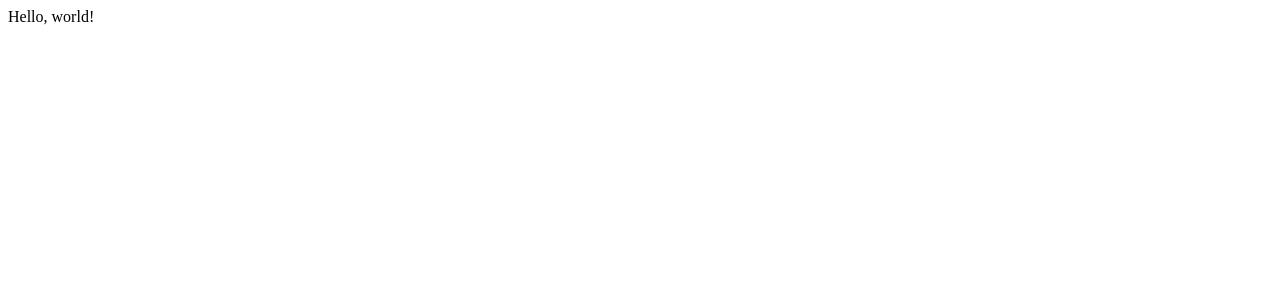
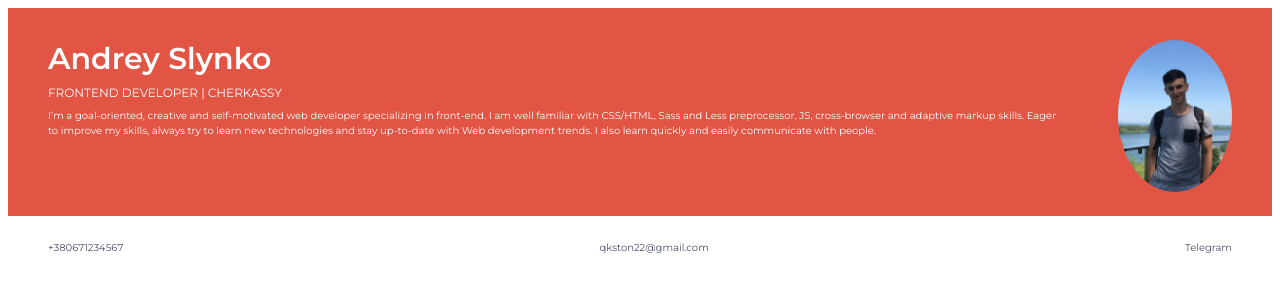
Before and after one commit to Qkston/Intensives, a plain HTML site: page Frontend marathon (MATE ACADEMY)/my-project/index.html in a window 1280 px wide. Drawn offline with Linux system fonts and the light colour scheme.

Commit message:
Second day's tasks have been completed

```diff
--- a/Frontend marathon (MATE ACADEMY)/my-project/index.html
+++ b/Frontend marathon (MATE ACADEMY)/my-project/index.html
@@ -5,8 +5,34 @@
 		<meta http-equiv="X-UA-Compatible" content="IE=edge" />
 		<meta name="viewport" content="width=device-width, initial-scale=1.0" />
 		<title>Document</title>
+
+		<!-- Fonts -->
+		<link rel="preconnect" href="https://fonts.googleapis.com" />
+		<link rel="preconnect" href="https://fonts.gstatic.com" crossorigin />
+		<link href="https://fonts.googleapis.com/css2?family=Montserrat:wght@400;500;600&display=swap" rel="stylesheet" />
+
+		<!-- My styles -->
+		<link rel="stylesheet" href="style.css" />
 	</head>
 	<body>
-		Hello, world!
+		<header class="about-me">
+			<div>
+				<h1 class="my-name">Andrey Slynko</h1>
+				<div class="about-role">FRONTEND DEVELOPER | CHERKASSY</div>
+				<p class="about-text">
+					I’m a goal-oriented, creative and self-motivated web developer specializing in front-end. I am well familiar with CSS/HTML, Sass
+					and Less preprocessor, JS, cross-browser and adaptive markup skills. Eager to improve my skills, always try to learn new
+					technologies and stay up-to-date with Web development trends. I also learn quickly and easily communicate with people.
+				</p>
+			</div>
+			<img src="img/my-photo.jpg" alt="My photo" class="my-photo" />
+		</header>
+		<main class="main">
+			<section class="contacts">
+				<a class="contact-link" href="tel:+380671234567">+380671234567</a>
+				<a class="contact-link" href="mailto:qkston22@gmail.com">qkston22@gmail.com</a>
+				<a class="contact-link" href="t.me/qkston">Telegram</a>
+			</section>
+		</main>
 	</body>
 </html>
--- /dev/null
+++ b/Frontend marathon (MATE ACADEMY)/my-project/style.css
@@ -0,0 +1,59 @@
+body {
+	font-family: "Montserrat", sans-serif;
+	font-style: normal;
+	font-weight: normal;
+	font-size: 10px;
+	line-height: 150%;
+}
+
+/* #region header */
+.about-me {
+	display: flex;
+	padding: 32px 40px 24px 40px;
+	background-color: #e25544;
+	color: #ffffff;
+}
+
+.my-name {
+	margin: 0 0 8px 0;
+	font-weight: 600;
+	font-size: 30px;
+	line-height: 37px;
+}
+
+.about-role {
+	margin: 0 0 8px 0;
+	font-size: 12px;
+	line-height: 15px;
+}
+
+.about-text {
+	margin: 0;
+}
+
+.my-photo {
+	margin-left: 50px;
+	width: 114px;
+	/* height: 114px; */
+	border-radius: 50%;
+	-webkit-border-radius: 50%;
+	-moz-border-radius: 50%;
+	-ms-border-radius: 50%;
+	-o-border-radius: 50%;
+}
+/* #endregion */
+
+.main {
+	padding: 0 40px;
+}
+
+.contacts {
+	display: flex;
+	justify-content: space-between;
+	padding: 24px 0;
+}
+
+.contact-link {
+	text-decoration: none;
+	color: #485268;
+}
```
Also changed, not shown: Frontend marathon (MATE ACADEMY)/my-project/img/my-photo.jpg (added).
